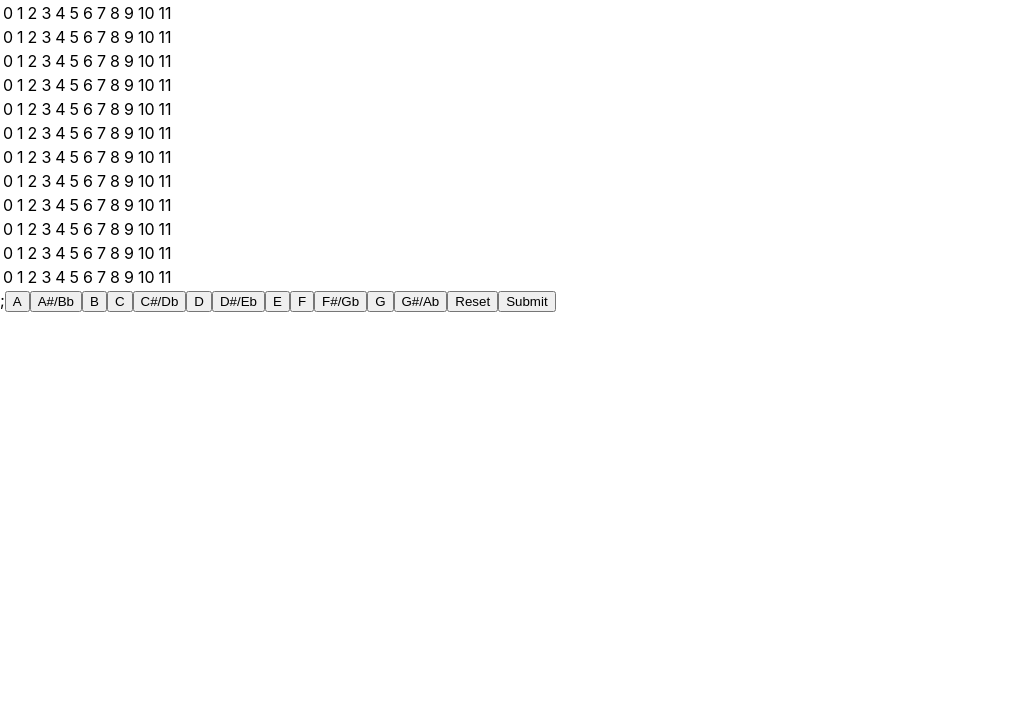
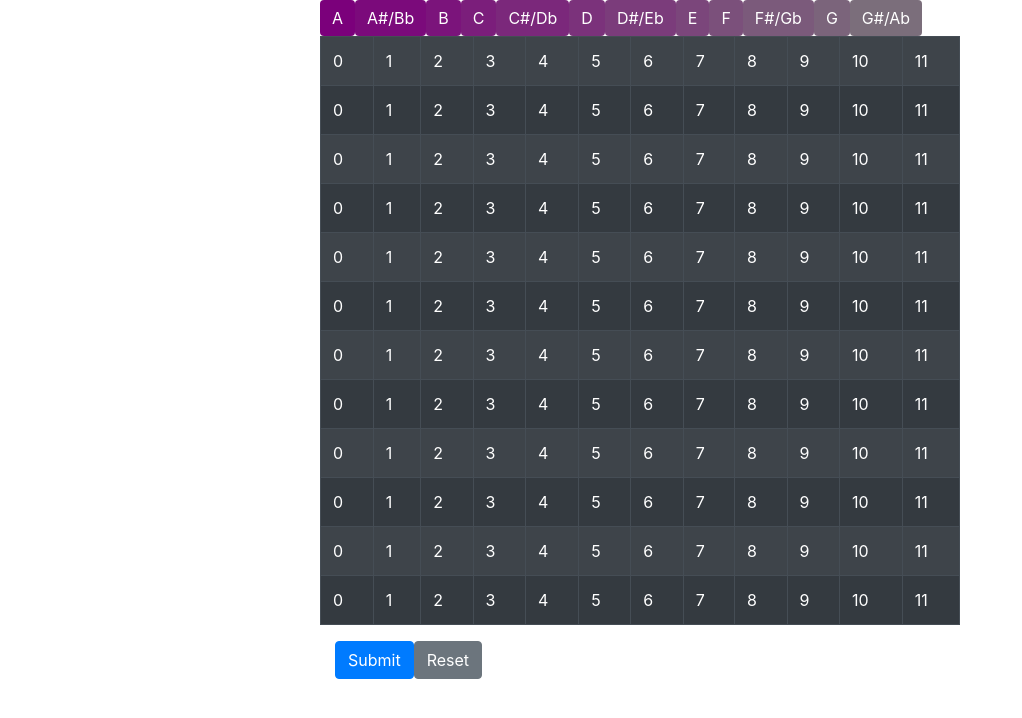
Before and after one commit to ballatta/twelve-tone-app, a React (Create React App) app: page / in a window 1280 px wide. Shown: the top 718 px of the page, without its empty margins (0-1022 px from the left). Built offline with nearby package versions, Linux system fonts and the light colour scheme.

Commit message:
centered, added table with style, colored buttons and moved above table

```diff
--- a/package.json
+++ b/package.json
@@ -3,11 +3,12 @@
   "version": "0.1.0",
   "private": true,
   "dependencies": {
-    "@testing-library/jest-dom": "^5.11.4",
     "@testing-library/react": "^11.1.0",
     "@testing-library/user-event": "^12.1.10",
+    "bootstrap": "^4.6.0",
     "lodash": "^4.17.21",
     "react": "^17.0.1",
+    "react-bootstrap": "^1.5.2",
     "react-dom": "^17.0.1",
     "react-scripts": "4.0.2",
     "web-vitals": "^1.0.1"
--- a/src/App.js
+++ b/src/App.js
@@ -1,5 +1,5 @@
 import React from "react";
-
+import 'bootstrap/dist/css/bootstrap.min.css';
 import { RowEditor } from "./row_editor";
 
 export const App = () => <RowEditor />;
--- a/src/row_editor/index.js
+++ b/src/row_editor/index.js
@@ -5,6 +5,7 @@
  * - State
  */
 import React, { useState } from "react";
+import { Table, Button, Col, Row } from "react-bootstrap";
 import _ from "lodash";
 import { NOTES, TABLE_WIDTH, TABLE_HEIGHT } from "./constants";
 import {
@@ -13,6 +14,7 @@ import {
   retrogradeInversion,
   populateMatrix,
 } from "./ttoneFuncs";
+import "./index.css";
 
 export const RowEditor = () => {
   // index is the column up next to be filled
@@ -45,7 +47,7 @@ const addOffset = (num) => (num + rootNote) % 12;
     setIndex(0);
   };
   // TODO: make populateMatrix populate entire Matrix
-const fullMatrix = populateMatrix(primeRow)
+  const fullMatrix = populateMatrix(primeRow);
 
   // poulate columns with data
   // TODO: refactor into nested array.map() calls
@@ -64,20 +66,32 @@ const fullMatrix = populateMatrix(primeRow)
     columns.push(<tr>{myRow}</tr>);
   }
   return (
-    <div>
-      <table>{columns}</table>;
+    <div className="w-50 offset-3">
       {NOTES.map((note, i) => {
-        const noteIndex = subOffset(i, rootNote || 0)
-        return <button
+        const noteIndex = subOffset(i, rootNote || 0);
+        return (
+          <Button
+            className="border-0"
+            style={{ "background-color": `rgb(123, ${10 * i}, 123)` }}
             key={noteIndex}
             disabled={primeRow.includes(noteIndex)}
             onClick={() => chooseNote(noteIndex)}
           >
             {note}
-        </button>;
+          </Button>
+        );
       })}
-      <button onClick={resetChart}>Reset</button>
-      <button onClick={() => {}}>Submit</button>
+      <Table striped variant="dark" bordered>
+        <tbody>{columns}</tbody>
+      </Table>
+      <Col>
+        <Button className="btn-primary" onClick={() => {}}>
+          Submit
+        </Button>
+        <Button className="btn-secondary" onClick={resetChart}>
+          Reset
+        </Button>
+      </Col>
     </div>
   );
 };
```
Also changed, not shown: src/index.css (line endings or trailing spaces), src/row_editor/index.css (added), 1 other file (tests, documents, lock files or other folders). Lines whose indentation alone changed are shown as unchanged.
